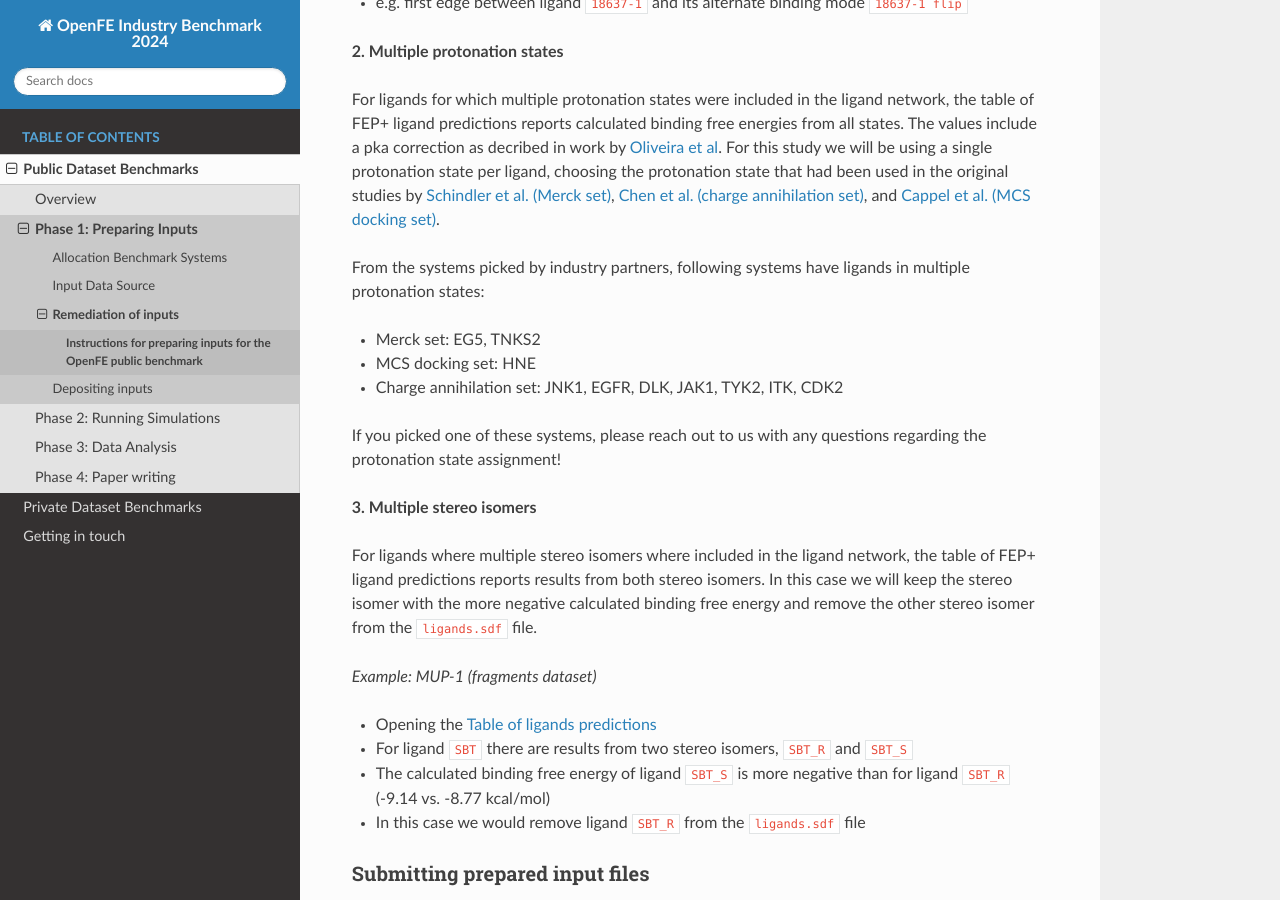
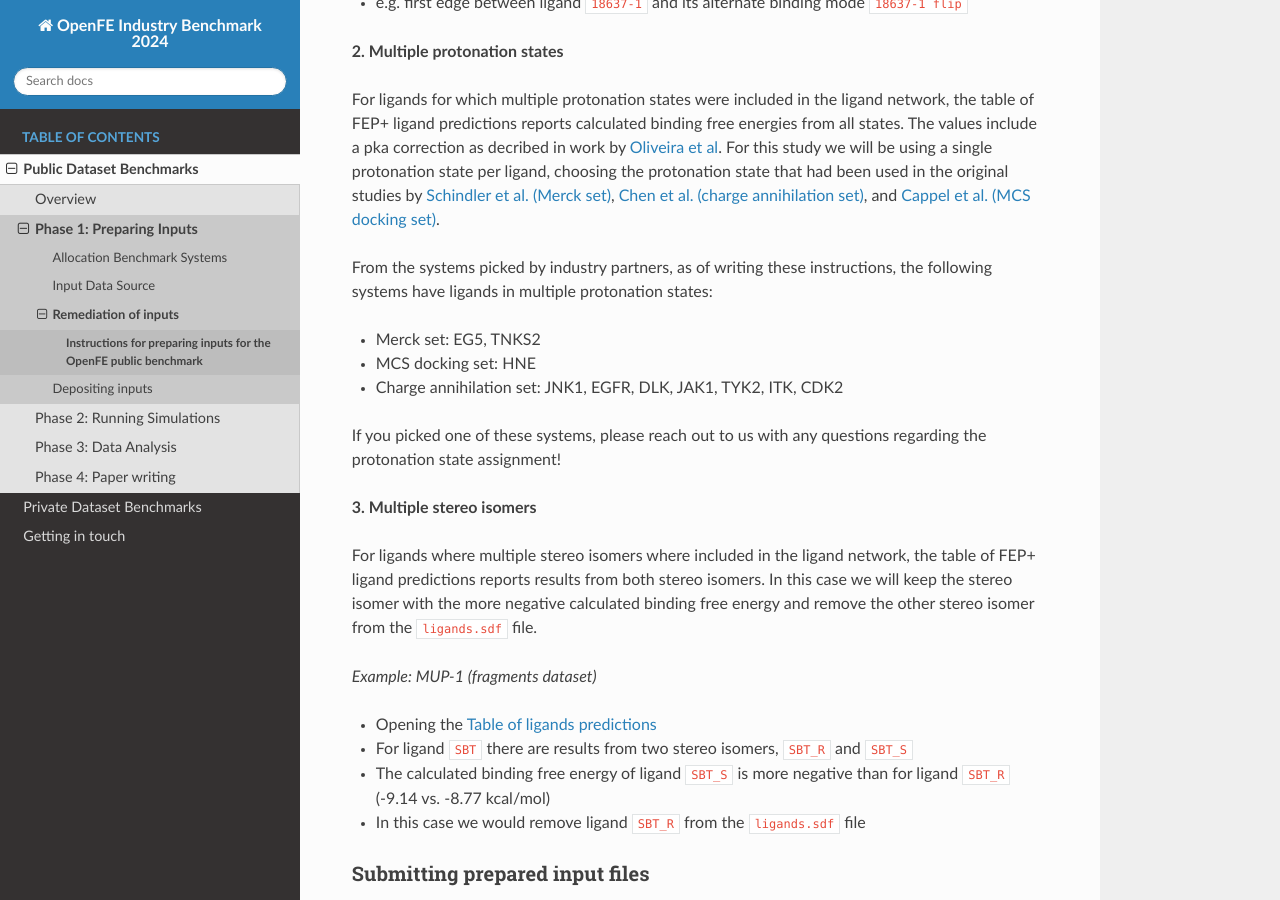
Before and after one commit to OpenFreeEnergy/IndustryBenchmarks2024, a Sphinx documentation site: the page built from docs/source/public/input_preparation.rst, in a window 1280 px wide and 900 px high, scrolled down 4449 px. Built offline with Sphinx 7.4.7 and the Read the Docs theme 2.0.0, drawn with Linux system fonts in a browser that asks for light colours.

Commit message:
Update docs/source/public/input_preparation.rst
Co-authored-by: Irfan Alibay <IAlibay@users.noreply.github.com>

```diff
--- a/docs/source/public/input_preparation.rst
+++ b/docs/source/public/input_preparation.rst
@@ -173,7 +173,7 @@ the table of FEP+ ligand predictions reports calculated binding free energies fr
 The values include a pka correction as decribed in work by `Oliveira et al <https://pubs.acs.org/doi/10.1021/acs.jctc.8b00826>`_.
 For this study we will be using a single protonation state per ligand, choosing the protonation state that had been used in the original studies by `Schindler et al. (Merck set) <https://pubs.acs.org/doi/10.1021/acs.jcim.0c00900>`_, `Chen et al. (charge annihilation set) <https://pubs.acs.org/doi/10.1021/acs.jctc.8b00825>`_, and `Cappel et al. (MCS docking set) <https://pubs.acs.org/doi/10.1021/acs.jcim.9b01118>`_.
 
-From the systems picked by industry partners, following systems have ligands in multiple protonation states:
+From the systems picked by industry partners, as of writing these instructions, the following systems have ligands in multiple protonation states:
 
 * Merck set: EG5, TNKS2
 * MCS docking set: HNE
```
